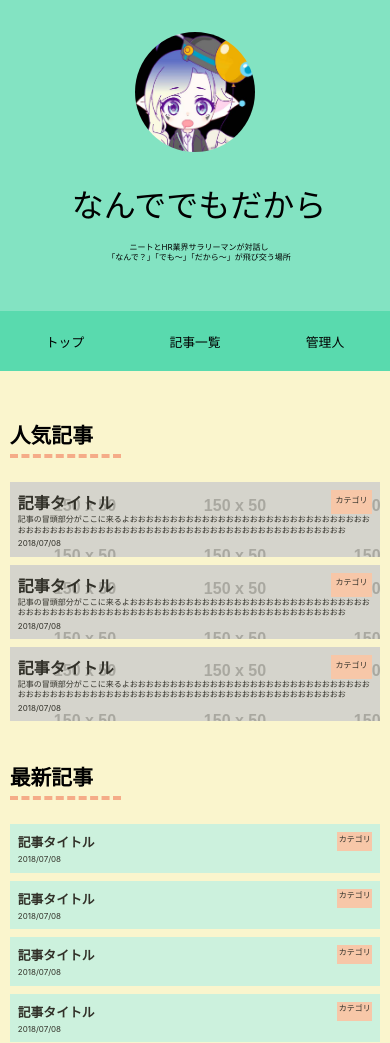
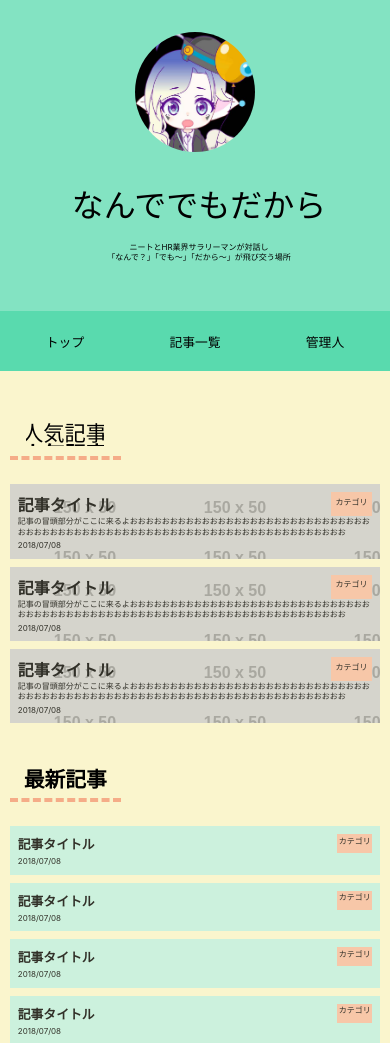
Before and after one commit to mihoijuin/Website_Career_media, a PHP site: page /page.html in a window 390 px wide. Shown: the top 1043 px of the page. Run offline with PHP 8.4, Linux system fonts and the light colour scheme; grey boxes labelled with a size stand in for pictures from a placeholder-image service; some libraries are stand-ins or nearby versions.

Commit message:
人気記事のheadingをsvgに置き換え

```diff
--- a/css/responsive.css
+++ b/css/responsive.css
@@ -133,11 +133,13 @@
     margin: 1rem auto; }
     .main-wrapper .heading {
       border-bottom: 0.25rem dashed #F5AC88;
-      text-align: left;
+      text-align: center;
       font-size: 1.3rem;
       margin-bottom: 0;
       padding-bottom: .3rem;
       width: 30%; }
+      .main-wrapper .heading svg {
+        width: 70%; }
 
   .popular-posts {
     display: block;
--- a/css/responsive.scss
+++ b/css/responsive.scss
@@ -232,11 +232,15 @@
 
         .heading {
             border-bottom: rem(4px) dashed $orange;
-            text-align: left;
+            text-align: center;
             font-size: 1.3rem;
             margin-bottom: 0;
             padding-bottom: .3rem;
             width: 30%;
+
+            svg {
+                width: 70%;
+            }
         }
     }
 
--- a/css/style.css
+++ b/css/style.css
@@ -175,7 +175,7 @@ p {
   margin: 3rem auto;
   width: 95%; }
   .main-wrapper .heading {
-    font: bold 2.3rem Kaiso;
+    font: bold 2rem Kaiso;
     width: 15%;
     text-align: center;
     border-bottom: 0.4375rem dashed #F5AC88;
--- a/css/style.scss
+++ b/css/style.scss
@@ -198,7 +198,7 @@ p {
   width: 95%;
 
   .heading{
-    font: bold 2.3rem $strong_font;
+    font: bold 2rem $strong_font;
     width: 15%;
     text-align: center;
     border-bottom: rem(7px) dashed $orange;
--- a/page.html
+++ b/page.html
@@ -49,7 +49,22 @@
     <!-- main -->
     <main>
       <div class="main-wrapper">
-        <h3 class="heading">人気記事</h3>
+        <div class="heading">
+          <svg width="117px" height="27px" viewBox="0 0 117 27" version="1.1" xmlns="http://www.w3.org/2000/svg" xmlns:xlink="http://www.w3.org/1999/xlink">
+            <!-- Generator: Sketch 51 (57462) - http://www.bohemiancoding.com/sketch -->
+            <desc>Created with Sketch.</desc>
+            <defs></defs>
+            <g id="Page-1" stroke="none" stroke-width="1" fill="none" fill-rule="evenodd" font-family="Kaiso-Next-B, Kaiso" font-size="32" font-weight="500">
+                <g id="Desktop-HD" transform="translate(-85.000000, -428.000000)" fill="#000000">
+                    <text id="人気記事人気記事mething">
+                        <tspan x="79" y="454">人気記事</tspan>
+                        <tspan x="79" y="486" font-family="SHIASATTE" font-weight="bold">人気記事</tspan>
+                        <tspan x="79" y="518" font-family="SHIASATTE" font-weight="bold">mething</tspan>
+                    </text>
+                </g>
+            </g>
+          </svg>
+        </div>
         <div class="popular-posts">
           <article class="popular-post">
             <a href="single.html">
```
Also changed, not shown: 2 other files.
